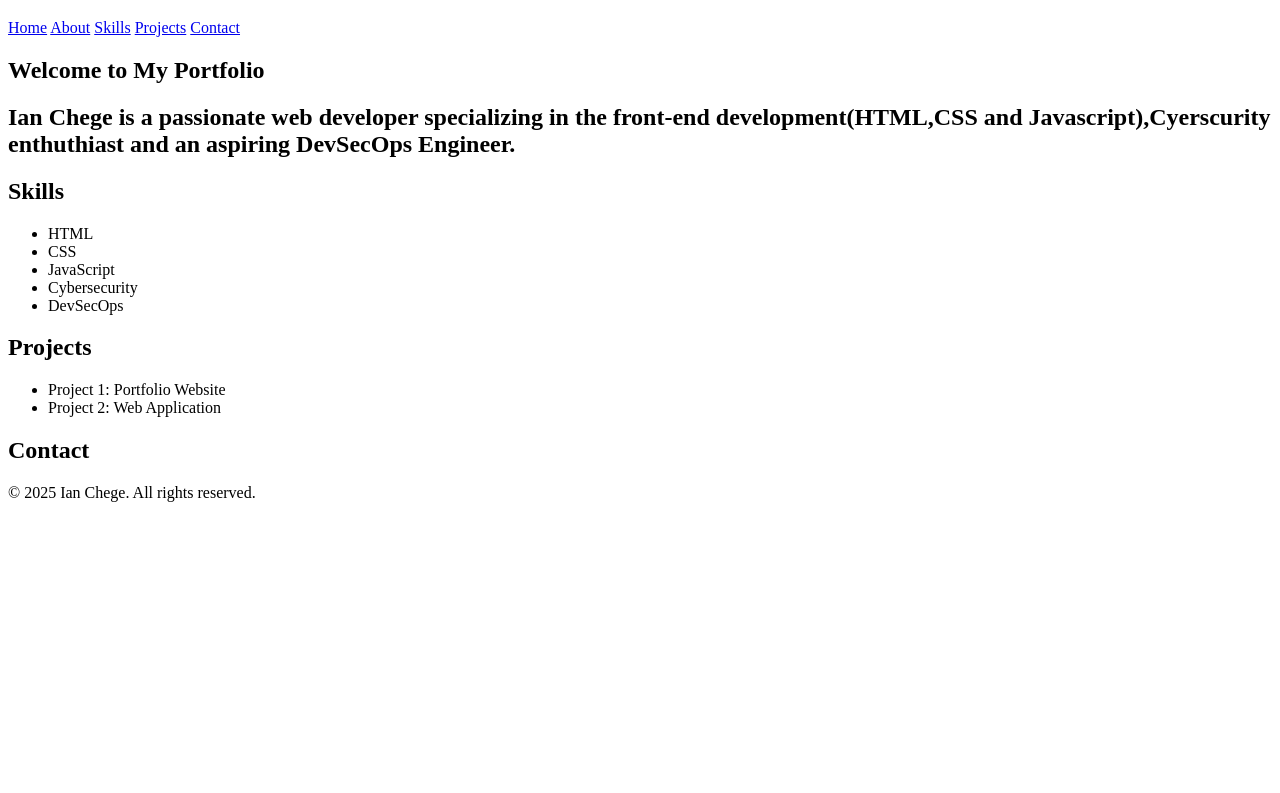
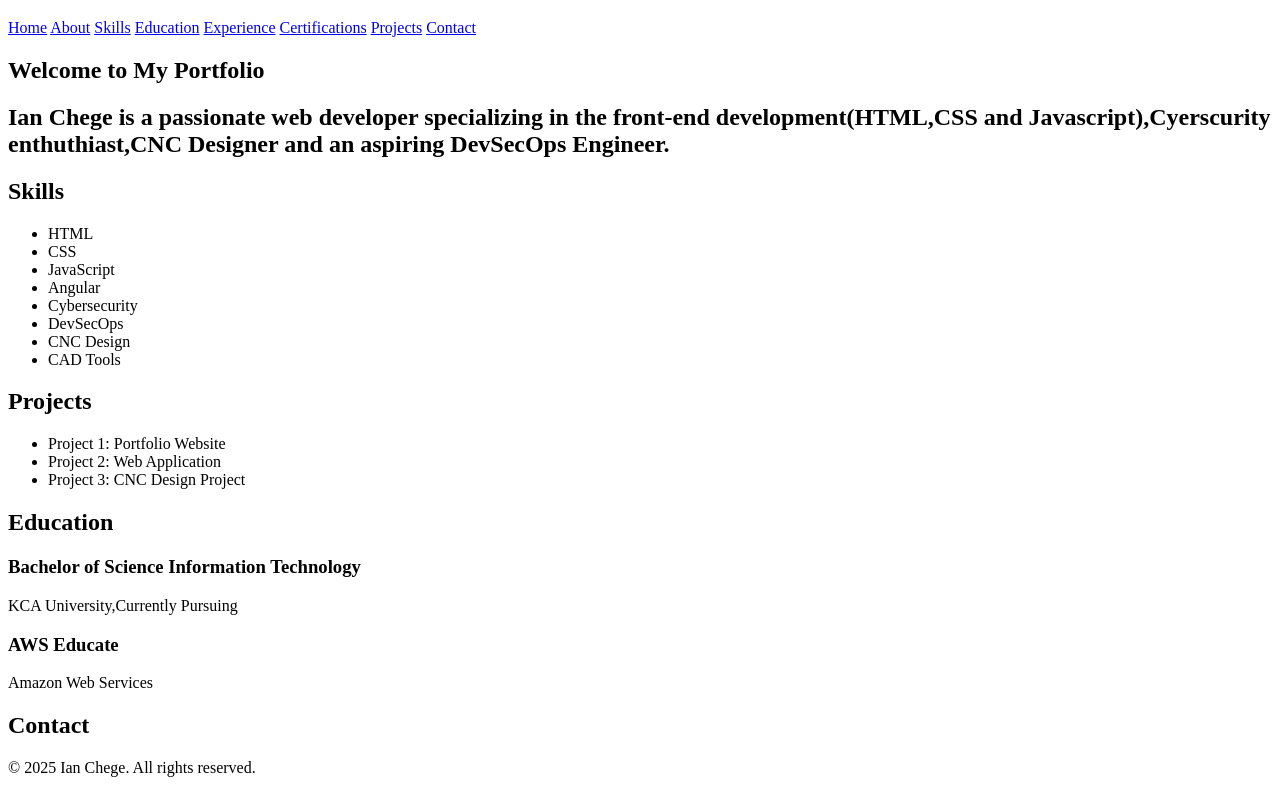
Before and after one commit to IANCHEGE3636/plp-july-hackathon, a plain HTML site: page index.html in a window 1280 px wide. Shown: the part 61-854 px from the top of the page. Before the commit the page ends 800 px from the top, so only its background shows below. Drawn offline with Linux system fonts and the light colour scheme.

Commit message:
adding changes HTML

```diff
--- a/index.html
+++ b/index.html
@@ -13,6 +13,9 @@
             <a href="#Home">Home</a>
             <a href="#about">About</a>
             <a href="#skills">Skills</a>
+            <a href="#education">Education</a>
+            <a href="#experience">Experience</a>
+            <a href="#certifications">Certifications</a>
             <a href="#projects">Projects</a>
             <a href="#contact">Contact</a>
     </nav>
@@ -21,7 +24,7 @@
         <h1>Welcome to My Portfolio</h1>
         </section>
     <section id="#about">
-        <h2>Ian Chege is a passionate web developer specializing in the front-end development(HTML,CSS and Javascript),Cyerscurity enthuthiast and an aspiring DevSecOps Engineer. </h2>
+        <h2>Ian Chege is a passionate web developer specializing in the front-end development(HTML,CSS and Javascript),Cyerscurity enthuthiast,CNC Designer and an aspiring DevSecOps Engineer. </h2>
         </section>
     <section id="#skills">
         <h2>Skills</h2>
@@ -29,8 +32,11 @@
             <li>HTML</li>
             <li>CSS</li>
             <li>JavaScript</li>
+            <li>Angular</li>
             <li>Cybersecurity</li>
             <li>DevSecOps</li>
+            <li>CNC Design</li>
+            <li>CAD Tools</li>
             </ul>
         </section>
     <section id="#projects">
@@ -38,8 +44,16 @@
         <ul>
             <li>Project 1: Portfolio Website</li>
             <li>Project 2: Web Application</li>
+            <li>Project 3: CNC Design Project</li>
             </ul>
         </section>
+    <section id="#education">
+        <h2>Education</h2>
+        <h3>Bachelor of Science Information Technology</h3>
+        <p>KCA University,Currently Pursuing</p>
+        <h3>AWS Educate</h3>
+        <p>Amazon Web Services</p>
+
     <section id="#contact">
         <h2>Contact</h2>
         </section>
```
